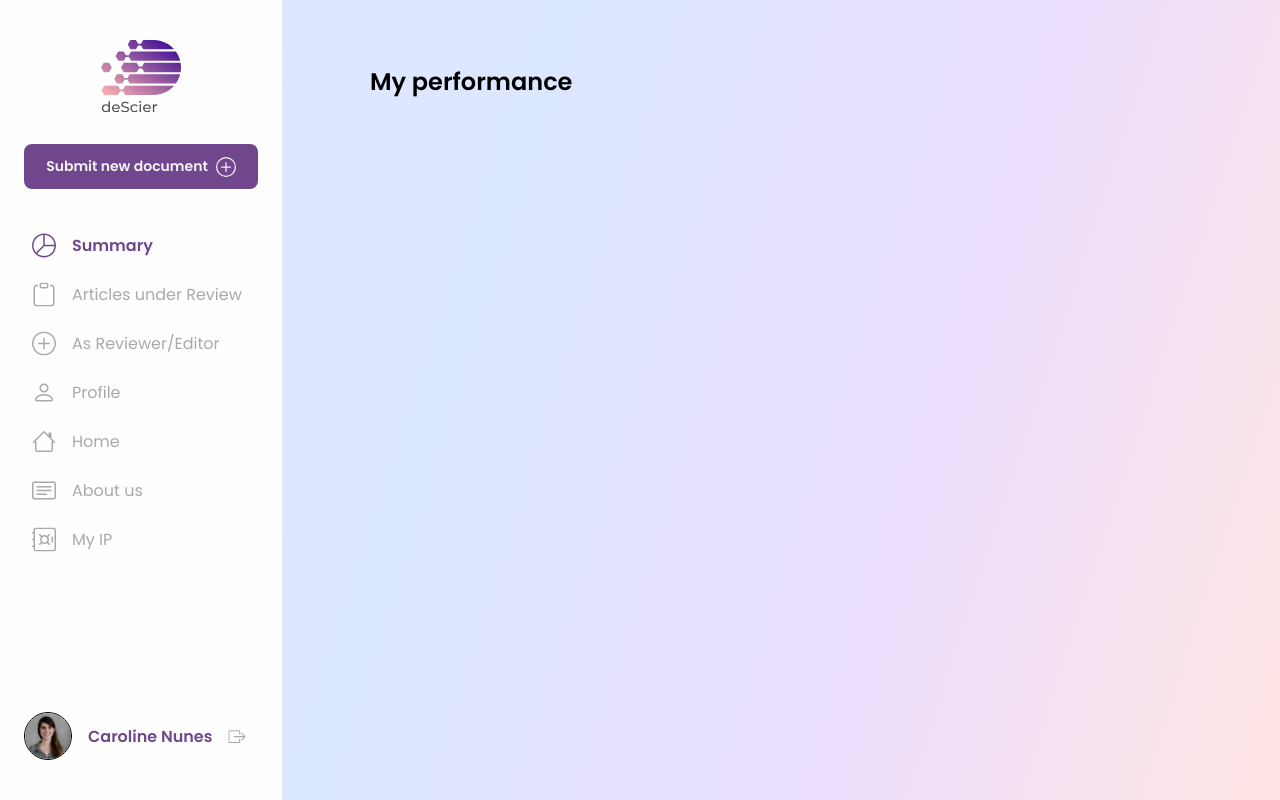
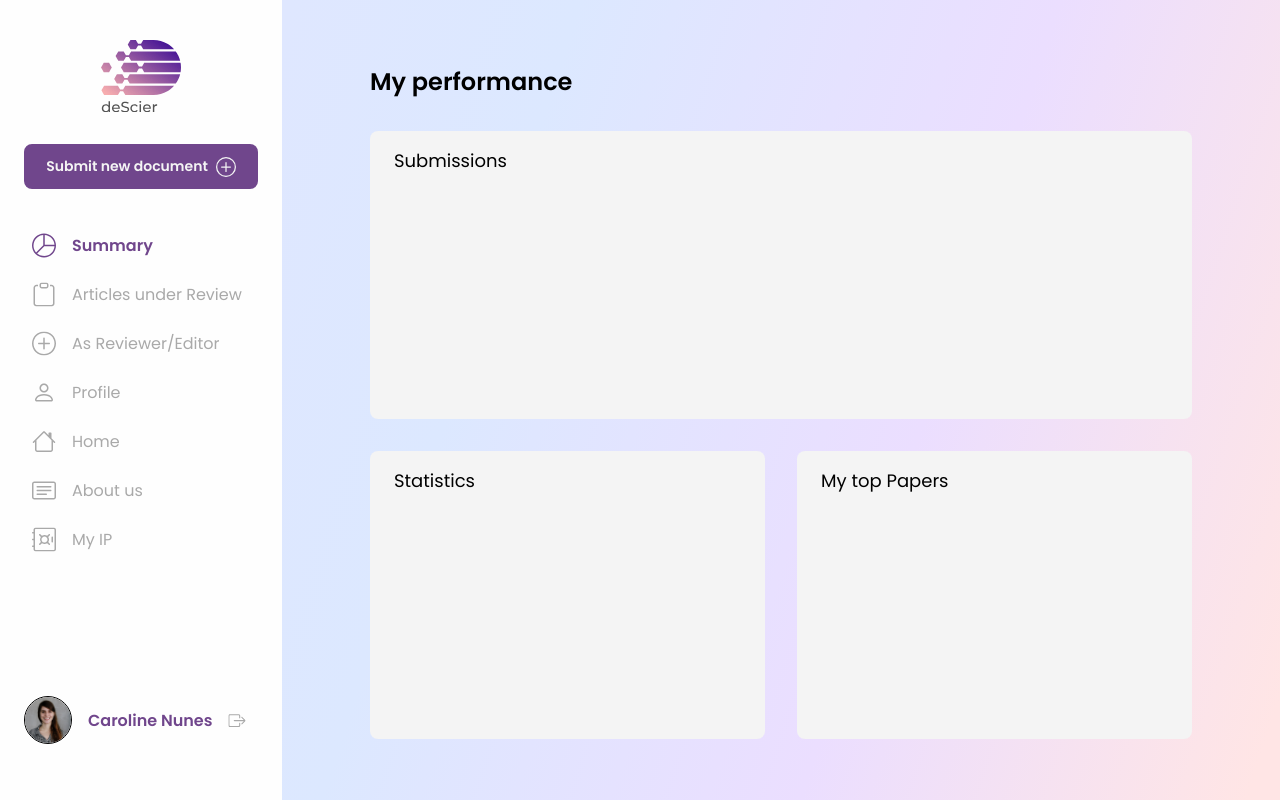
Before and after one commit to rafaeelricco/de-scier-plataform, a Next.js app: page /summary in a window 1280 px wide. Built offline with nearby package versions, Linux system fonts and the light colour scheme.

Commit message:
feat(layout): updated margin and paddings

```diff
--- a/app/about/layout.tsx
+++ b/app/about/layout.tsx
@@ -7,7 +7,7 @@ export default function AboutLayout({ children }: { children: React.ReactNode })
       <React.Fragment>
          <section className="home">
             <Sidebar />
-            <div className="col-2 row-1 m-16 mb-8">{children}</div>
+            <div className="col-2 row-1 m-16 pb-16">{children}</div>
          </section>
       </React.Fragment>
    )
--- a/app/articles-under-review/layout.tsx
+++ b/app/articles-under-review/layout.tsx
@@ -7,7 +7,7 @@ export default function ArticlesUnderReviewLayout({ children }: { children: Reac
       <React.Fragment>
          <section className="home">
             <Sidebar />
-            <div className="col-2 row-1 m-16 mb-8">{children}</div>
+            <div className="col-2 row-1 m-16 pb-16">{children}</div>
          </section>
       </React.Fragment>
    )
--- a/app/as-reviewer/layout.tsx
+++ b/app/as-reviewer/layout.tsx
@@ -7,7 +7,7 @@ export default function AsReviewerLayout({ children }: { children: React.ReactNo
       <React.Fragment>
          <section className="home">
             <Sidebar />
-            <div className="col-2 row-1 m-16 mb-8">{children}</div>
+            <div className="col-2 row-1 m-16 pb-16">{children}</div>
          </section>
       </React.Fragment>
    )
--- a/app/home/layout.tsx
+++ b/app/home/layout.tsx
@@ -7,7 +7,7 @@ export default function ProfileLayout({ children }: { children: React.ReactNode
       <React.Fragment>
          <section className="home">
             <Sidebar />
-            <div className="col-2 row-1 m-16 mb-8">{children}</div>
+            <div className="col-2 row-1 m-16 pb-16">{children}</div>
          </section>
       </React.Fragment>
    )
--- a/app/my-ip/layout.tsx
+++ b/app/my-ip/layout.tsx
@@ -7,7 +7,7 @@ export default function ProfileLayout({ children }: { children: React.ReactNode
       <React.Fragment>
          <section className="home">
             <Sidebar />
-            <div className="col-2 row-1 m-16 mb-8">{children}</div>
+            <div className="col-2 row-1 m-16 pb-16">{children}</div>
          </section>
       </React.Fragment>
    )
--- a/app/profile/layout.tsx
+++ b/app/profile/layout.tsx
@@ -7,7 +7,7 @@ export default function ProfileLayout({ children }: { children: React.ReactNode
       <React.Fragment>
          <section className="home">
             <Sidebar />
-            <div className="col-2 row-1 m-16 mb-8">{children}</div>
+            <div className="col-2 row-1 m-16 pb-16">{children}</div>
          </section>
       </React.Fragment>
    )
--- a/app/summary/layout.tsx
+++ b/app/summary/layout.tsx
@@ -7,7 +7,7 @@ export default function SummaryLayout({ children }: { children: React.ReactNode
       <React.Fragment>
          <section className="home">
             <Sidebar />
-            <div className="col-2 row-1 m-16 mb-8">{children}</div>
+            <div className="col-2 row-1 m-16 pb-16">{children}</div>
          </section>
       </React.Fragment>
    )
--- a/app/summary/page.tsx
+++ b/app/summary/page.tsx
@@ -1,5 +1,6 @@
 'use client'
 
+import Box from '@/components/common/Box/Box'
 import * as Title from '@components/common/Title/Page'
 import React from 'react'
 
@@ -9,6 +10,19 @@ export default function HomePage() {
          <Title.Root>
             <Title.Title>My performance</Title.Title>
          </Title.Root>
+         <div className="grid gap-8 h-full">
+            <Box className="h-full">
+               <h3 className="text-lg font-regular">Submissions</h3>
+            </Box>
+            <div className="grid grid-cols-2 gap-8">
+               <Box className="h-full">
+                  <h3 className="text-lg font-regular">Statistics</h3>
+               </Box>
+               <Box className="h-full">
+                  <h3 className="text-lg font-regular">My top Papers</h3>
+               </Box>
+            </div>
+         </div>
       </React.Fragment>
    )
 }
--- /dev/null
+++ b/components/common/Box/Box.tsx
@@ -0,0 +1,32 @@
+import React from 'react'
+import { twMerge } from 'tailwind-merge'
+
+/**
+ * @dev Box is a reusable wrapper component that accepts child elements.
+ * It styles its children with specific properties (rounded corners,
+ * shadow, padding and background color) and then renders them.
+ *
+ * @param {React.ReactNode} children - Child elements to be rendered within the box.
+ */
+const Box: React.FC<{ children: React.ReactNode; className?: string }> = ({
+   children,
+   className
+}: {
+   children: React.ReactNode
+   className?: string
+}) => {
+   return (
+      <React.Fragment>
+         <div
+            className={twMerge(
+               'inline-grid w-full box-border rounded-md bg-neutral-white shadow-box py-4 px-6 ',
+               className
+            )}
+         >
+            {children}
+         </div>
+      </React.Fragment>
+   )
+}
+
+export default Box
--- a/components/common/Button/Button.tsx
+++ b/components/common/Button/Button.tsx
@@ -76,7 +76,7 @@ const Back: React.FC<BackProps> = ({ text }: BackProps) => {
       <div className="flex items-center gap-4">
          <button
             type="button"
-            className="w-fit p-2 bg-white-main border border-black-primary rounded-md"
+            className="w-fit p-2 bg-neutral-white border border-black-primary rounded-md"
             onClick={() => router.back()}
          >
             <svg viewBox="0 0 22 21" fill="none" xmlns="http://www.w3.org/2000/svg">
--- a/components/common/Select/Select.tsx
+++ b/components/common/Select/Select.tsx
@@ -80,7 +80,7 @@ const Content: React.FC<Select.SelectContentProps> = ({
       <Select.Content
          position="popper"
          className={twMerge(
-            'bg-white-main rounded-sm shadow-content overflow-hidden p-1 z-[9998] absolute',
+            'bg-neutral-white rounded-sm shadow-content overflow-hidden p-1 z-[9998] absolute',
             className
          )}
          {...props}
--- a/components/common/Sidebar/Sidebar.tsx
+++ b/components/common/Sidebar/Sidebar.tsx
@@ -13,7 +13,7 @@ const Sidebar: React.FC = () => {
 
    return (
       <React.Fragment>
-         <div className="flex flex-col gap-8 fixed left-0 h-full py-10 px-6 w-[17.625rem] justify-between bg-[#FEFEFE]">
+         <div className="flex flex-col gap-8 fixed left-0 h-full pt-10 pb-14 px-6 w-[17.625rem] justify-between bg-[#FEFEFE]">
             <div className="flex flex-col gap-8">
                <LogoDeScier className="w-20 mx-auto my-0" />
                <Button.Button variant="primary" className="mx-auto my-0 p-3 text-sm">
```
